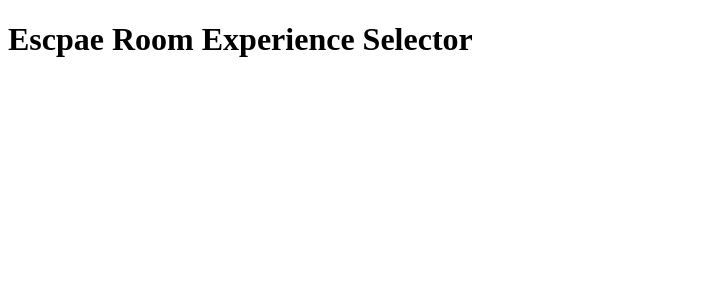
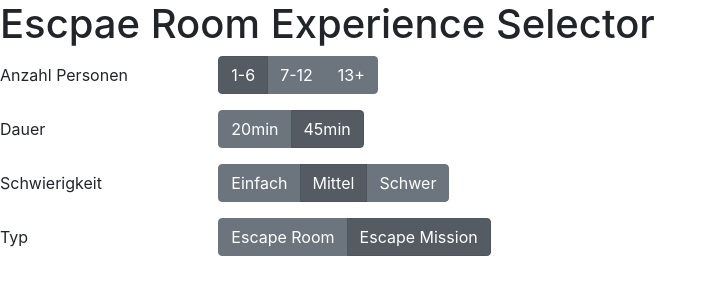
Before and after one commit to oliver-thirtyone/escape_room_experience_selector, a plain HTML site: page index.html in a window 1280 px wide. Shown: the whole page, without its empty margins (0-717 px from the left). Drawn offline with nearby package versions, Linux system fonts and the light colour scheme.

Commit message:
add the html for the 'experience_selection' form

```diff
--- a/index.html
+++ b/index.html
@@ -1,17 +1,84 @@
 <!doctype html>
 <html lang="en">
+
 <head>
   <meta charset="utf-8">
   <meta name="viewport" content="width=device-width, initial-scale=1, shrink-to-fit=no">
 
-    <link rel="stylesheet" href="css/lib/bootstrap/min.css">
+  <link rel="stylesheet" href="css/lib/bootstrap.min.css">
 
   <title>Escpae Room Experience Selector</title>
 </head>
+
 <body>
   <h1>Escpae Room Experience Selector</h1>
+
+  <main id="content" role="main">
+    <form name="experience_selection">
+      <div class="form-group row">
+        <label for="person_count" class="col-sm-2 col-form-label">Anzahl Personen</label>
+        <div class="col-sm-10">
+          <div class="btn-group btn-group-toggle" data-toggle="buttons">
+            <label class="btn btn-secondary active">
+              <input type="radio" name="person_count" id="small" checked>1-6
+            </label>
+            <label class="btn btn-secondary">
+              <input type="radio" name="person_count" id="medium">7-12
+            </label>
+            <label class="btn btn-secondary">
+              <input type="radio" name="person_count" id="large">13+
+            </label>
+          </div>
+        </div>
+      </div>
+      <div class="form-group row">
+        <label for="duration" class="col-sm-2 col-form-label">Dauer</label>
+        <div class="col-sm-10">
+          <div class="btn-group btn-group-toggle" data-toggle="buttons">
+            <label class="btn btn-secondary">
+              <input type="radio" name="duration" id="small">20min
+            </label>
+            <label class="btn btn-secondary active">
+              <input type="radio" name="duration" id="large" checked>45min
+            </label>
+          </div>
+        </div>
+      </div>
+      <div class="form-group row">
+        <label for="difficulty" class="col-sm-2 col-form-label">Schwierigkeit</label>
+        <div class="col-sm-10">
+          <div class="btn-group btn-group-toggle" data-toggle="buttons">
+            <label class="btn btn-secondary">
+              <input type="radio" name="difficulty" id="easy">Einfach
+            </label>
+            <label class="btn btn-secondary active">
+              <input type="radio" name="difficulty" id="medium" checked>Mittel
+            </label>
+            <label class="btn btn-secondary">
+              <input type="radio" name="difficulty" id="hard">Schwer
+            </label>
+          </div>
+        </div>
+      </div>
+      <div class="form-group row">
+        <label for="type" class="col-sm-2 col-form-label">Typ</label>
+        <div class="col-sm-10">
+          <div class="btn-group btn-group-toggle" data-toggle="buttons">
+            <label class="btn btn-secondary">
+              <input type="radio" name="type" id="room">Escape Room
+            </label>
+            <label class="btn btn-secondary active">
+              <input type="radio" name="type" id="journey">Escape Mission
+            </label>
+          </div>
+        </div>
+      </div>
+    </form>
+
+  </main>
 
   <script src="js/lib/jquery-3.3.1.min.js"></script>
   <script src="js/lib/bootstrap.bundle.min.js"></script>
 </body>
+
 </html>
```
Lines whose indentation alone changed are shown as unchanged.
